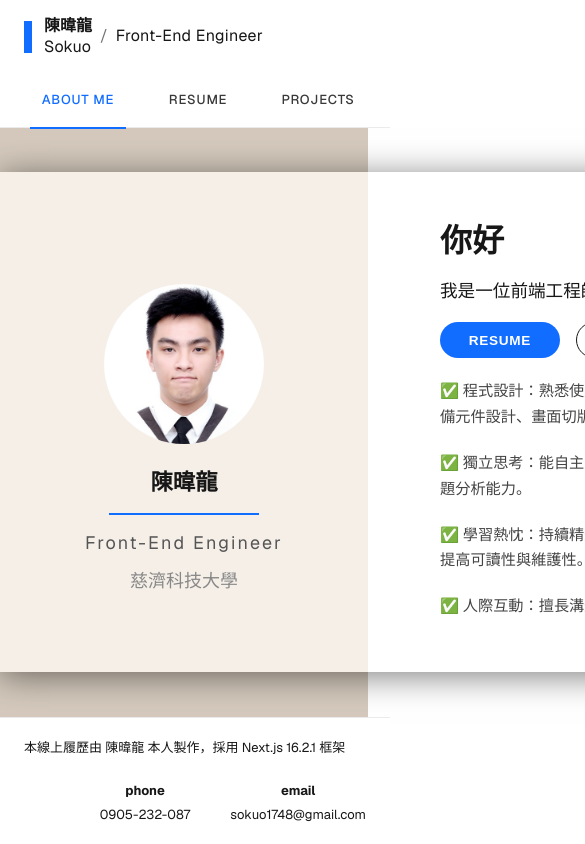
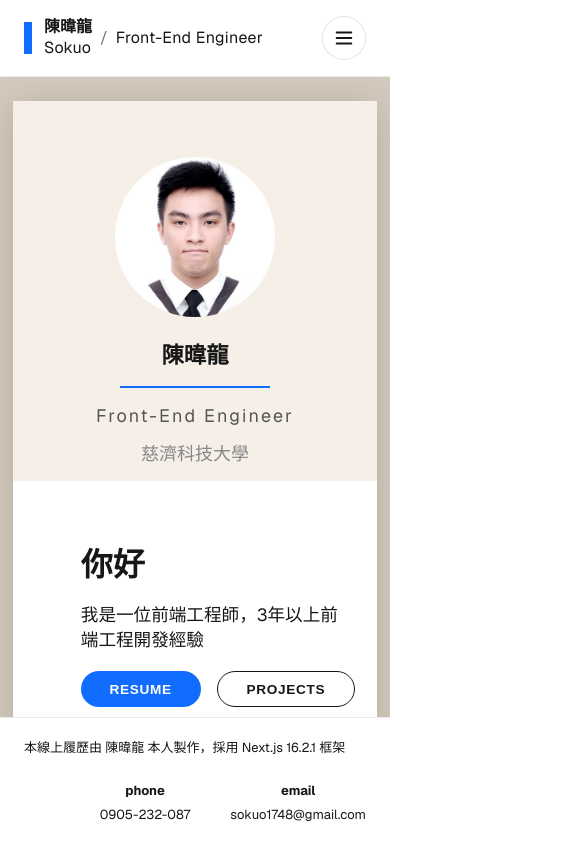
Before and after one commit to sokuo1748/cv, a Next.js app: page /cv/ in a window 390 px wide. Shown: the top 844 px of the page, 585 px wide, since content can reach past the window. Built offline with nearby package versions, Linux system fonts and the light colour scheme.

Commit message:
create phone scss ui

```diff
--- a/src/components/headers/header.module.scss
+++ b/src/components/headers/header.module.scss
@@ -1,4 +1,5 @@
 .headerMain {
+  position: relative;
   flex-shrink: 0;
   display: flex;
   flex-wrap: wrap;
@@ -71,6 +72,80 @@
   list-style: none;
 }
 
+.menuButton {
+  display: none;
+  margin-left: auto;
+  width: 2.75rem;
+  height: 2.75rem;
+  border: 1px solid rgba(0, 0, 0, 0.1);
+  border-radius: 9999px;
+  background: var(--surface, #fff);
+  color: var(--foreground, #171717);
+  cursor: pointer;
+  transition:
+    border-color 0.2s ease,
+    transform 0.2s ease;
+}
+
+.menuButton:hover {
+  border-color: rgba(17, 109, 255, 0.4);
+  transform: translateY(-1px);
+}
+
+.mobilePanel {
+  position: absolute;
+  top: calc(100% + 0.75rem);
+  right: 1.5rem;
+  width: 12rem;
+  display: flex;
+  flex-direction: column;
+  gap: 0.5rem;
+  padding: 0.75rem;
+  border: 1px solid rgba(0, 0, 0, 0.08);
+  border-radius: 1rem;
+  background: var(--surface, #fff);
+  box-shadow: 0 16px 40px rgba(0, 0, 0, 0.08);
+  z-index: 20;
+}
+
+.mobileItem {
+  width: 100%;
+  text-align: left;
+  border: none;
+  background: none;
+  color: var(--foreground, #171717);
+  padding: 0.85rem 0.85rem;
+  border-radius: 0.75rem;
+  font: inherit;
+  font-size: 0.95rem;
+  font-weight: 500;
+  cursor: pointer;
+  transition:
+    background 0.2s ease,
+    color 0.2s ease;
+}
+
+.mobileItem:hover {
+  background: rgba(17, 109, 255, 0.08);
+}
+
+.mobileItemActive {
+  color: #116dff;
+  background: rgba(17, 109, 255, 0.12);
+}
+
+@media (max-width: 768px) {
+  .nav {
+    display: none;
+  }
+
+  .menuButton {
+    display: inline-flex;
+    align-items: center;
+    justify-content: center;
+  }
+}
+
 .navLink {
   width: 6rem; // ← 固定寬度
   position: relative;
--- a/src/components/headers/header.tsx
+++ b/src/components/headers/header.tsx
@@ -1,4 +1,6 @@
 import { useAppContext, type AppTabId } from "@/context/app.context";
+import { useState } from "react";
+import { IconMap } from "@/components/icon-map/icon-map";
 import styles from "./header.module.scss";
 
 const NAV: { id: AppTabId; label: string }[] = [
@@ -9,6 +11,12 @@ const NAV: { id: AppTabId; label: string }[] = [
 
 export function Header() {
   const { activeTab, handleChangeTab } = useAppContext();
+  const [menuOpen, setMenuOpen] = useState(false);
+
+  const handleSelect = (id: AppTabId) => {
+    handleChangeTab(id);
+    setMenuOpen(false);
+  };
 
   return (
     <header className={styles.headerMain}>
@@ -40,6 +48,38 @@ export function Header() {
           </button>
         ))}
       </div>
+      <button
+        type="button"
+        className={styles.menuButton}
+        aria-expanded={menuOpen}
+        aria-label={menuOpen ? "關閉導覽選單" : "開啟導覽選單"}
+        onClick={() => setMenuOpen((prev) => !prev)}
+      >
+        {menuOpen ? IconMap.IconX : IconMap.IconMenu2}
+      </button>
+      {menuOpen && (
+        <div
+          className={styles.mobilePanel}
+          role="menu"
+          aria-label="手機導覽選單"
+        >
+          {NAV.map(({ id, label }) => (
+            <button
+              key={id}
+              type="button"
+              className={
+                activeTab === id
+                  ? `${styles.mobileItem} ${styles.mobileItemActive}`
+                  : styles.mobileItem
+              }
+              onClick={() => handleSelect(id)}
+              role="menuitem"
+            >
+              {label}
+            </button>
+          ))}
+        </div>
+      )}
     </header>
   );
 }
--- a/src/components/icon-map/icon-map.tsx
+++ b/src/components/icon-map/icon-map.tsx
@@ -3,6 +3,8 @@ import {
   IconBrandParsinta,
   IconGitBranch,
   IconPalette,
+  IconMenu2,
+  IconX,
 } from "@tabler/icons-react";
 
 export const IconMap: Record<string, React.ReactNode> = {
@@ -10,4 +12,6 @@ export const IconMap: Record<string, React.ReactNode> = {
   IconBrandParsinta: <IconBrandParsinta size={22} />,
   IconGitBranch: <IconGitBranch size={22} />,
   IconPalette: <IconPalette size={22} />,
+  IconMenu2: <IconMenu2 size={22} />,
+  IconX: <IconX size={22} />,
 };
--- a/src/components/project-card/project-card.tsx
+++ b/src/components/project-card/project-card.tsx
@@ -27,7 +27,7 @@ export function ProjectCard({
           </div>
         </div>
         <p className={styles.description}>{description}</p>
-        {link && (
+        {/* {link && (
           <a
             href={link}
             target="_blank"
@@ -36,7 +36,7 @@ export function ProjectCard({
           >
             查看專案 →
           </a>
-        )}
+        )} */}
       </div>
       <div className={styles.imageWrapper}>
         <Image
--- a/src/components/resume-card/resume-card.module.scss
+++ b/src/components/resume-card/resume-card.module.scss
@@ -92,3 +92,38 @@
   color: #555;
   text-align: right;
 }
+
+.periodColMobile {
+  display: none;
+  flex-direction: column;
+  gap: 0.15rem;
+  margin-bottom: 0.5rem;
+}
+
+@media (max-width: 768px) {
+  .card {
+    flex-direction: column;
+    gap: 1.5rem;
+    padding: 1.5rem 1.25rem;
+  }
+
+  .iconCol {
+    width: 100%;
+    display: flex;
+    justify-content: flex-start;
+  }
+
+  .periodCol {
+    display: none;
+  }
+
+  .periodColMobile {
+    display: flex;
+    align-items: flex-start;
+  }
+
+  .period,
+  .duration {
+    text-align: left;
+  }
+}
--- a/src/components/resume-card/resume-card.tsx
+++ b/src/components/resume-card/resume-card.tsx
@@ -45,6 +45,12 @@ export function ResumeCard({
         {company && <strong className={styles.company}>{company}</strong>}
         {subtitle && <span className={styles.subtitle}>{subtitle}</span>}
 
+        {/* 手機版時間區塊 */}
+        <div className={styles.periodColMobile}>
+          <span className={styles.period}>{period}</span>
+          {duration && <span className={styles.duration}>{duration}</span>}
+        </div>
+
         {intro && <p className={styles.intro}>{intro}</p>}
 
         <ul className={styles.descList}>
@@ -66,7 +72,7 @@ export function ResumeCard({
         )}
       </div>
 
-      {/* 右側時間 */}
+      {/* 右側時間（桌面版） */}
       <div className={styles.periodCol}>
         <span className={styles.period}>{period}</span>
         {duration && <span className={styles.duration}>{duration}</span>}
--- a/src/pages/about-me/about-me.module.scss
+++ b/src/pages/about-me/about-me.module.scss
@@ -2,26 +2,49 @@
   display: flex;
   flex: 1;
   background: linear-gradient(to right, #d4c9bc 40%, #ffffff 40%);
+
+  @media (max-width: 768px) {
+    background: #d4c9bc;
+    overflow-y: auto;
+  }
 }
 
 .wrapper {
-  height: 100%;
+  width: 100%;
   display: flex;
   flex: 1;
+  justify-content: center;
   align-items: center;
-  justify-content: center;
+  padding: 3rem 1rem 1rem;
+
+  @media (max-width: 768px) {
+    padding: 1.5rem 0.8rem 1rem;
+    align-items: flex-start;
+  }
 }
 
 .card {
   display: flex;
   justify-content: center;
   align-items: stretch;
-  height: 500px;
-  min-width: 920px;
-  margin: 20px 0px;
+  height: auto;
+  min-height: 500px;
+  width: min(100%, 1100px);
+  margin: 0 auto;
   overflow: hidden;
-  box-shadow: 0 4px 32px rgba(0, 0, 0, 0.5);
+  box-shadow: 0 4px 32px rgba(0, 0, 0, 0.15);
+  border-radius: 1rem;
   background: transparent;
+
+  @media (max-width: 768px) {
+    flex-direction: column;
+    width: 100%;
+    height: auto;
+    min-height: unset;
+    margin: 0;
+    border-radius: 0.75rem;
+    overflow: visible;
+  }
 }
 
 .leftBox {
@@ -31,6 +54,12 @@
   align-items: center;
   justify-content: center;
   padding: 1rem;
+
+  @media (max-width: 768px) {
+    width: 100%;
+    padding: 1.5rem 1.25rem 1rem;
+    justify-content: flex-start;
+  }
 }
 
 .rightBox {
@@ -39,4 +68,11 @@
   display: flex;
   align-items: center;
   padding: 1.5rem;
+
+  @media (max-width: 768px) {
+    width: 100%;
+    padding: 1.25rem;
+    align-items: flex-start;
+    margin-bottom: 20px;
+  }
 }
--- a/src/pages/resume/resume.module.scss
+++ b/src/pages/resume/resume.module.scss
@@ -62,6 +62,12 @@
   gap: 1rem;
 }
 
+@media (max-width: 768px) {
+  .skillGrid {
+    grid-template-columns: 1fr;
+  }
+}
+
 .downloadBtn {
   padding: 0.6rem 1.5rem;
   background: #116dff;
--- a/src/styles/home-layout.module.scss
+++ b/src/styles/home-layout.module.scss
@@ -11,6 +11,7 @@
   min-height: 0;
 }
 .mainTab {
+  flex: 1;
   background: #f5efe8;
   display: flex;
   width: 100%;
```
